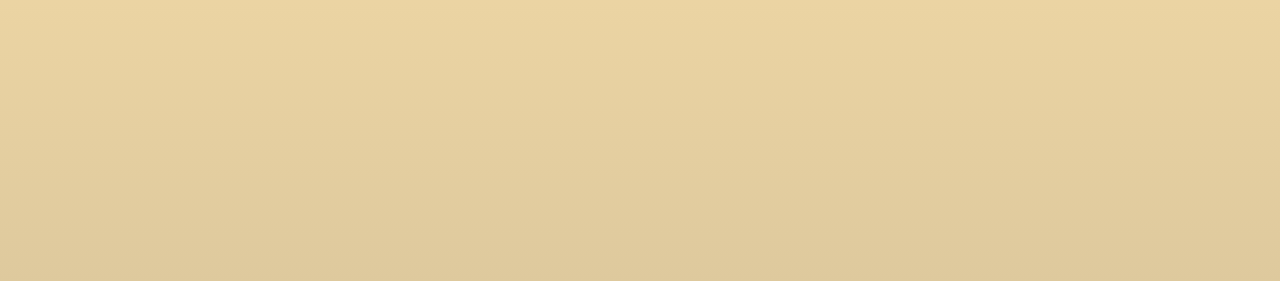
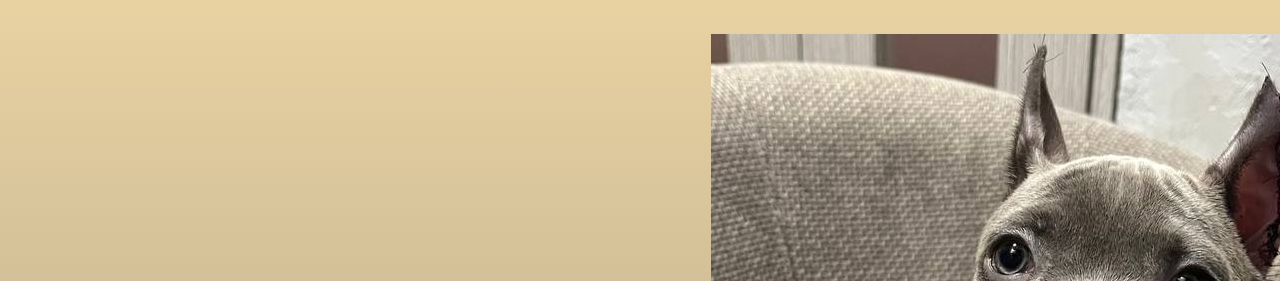
Before and after one commit to AnnaZakharevich/wed, a plain HTML site: page index.html in a window 1280 px wide. Shown: the part 101-382 px from the top of the page. Drawn offline with Linux system fonts and the light colour scheme; files whose address does not match are found by name.

Commit message:
Update main.css

```diff
--- a/css/main.css
+++ b/css/main.css
@@ -97,7 +97,7 @@ header nav ul li.btn a:hover{
 }
 
 .hero--info {
-    width: 30%;
+    width: 530px;
     padding: 250px 0;
 }
 
@@ -134,7 +134,6 @@ header nav ul li.btn a:hover{
 }
 
 .hero img {
-    width: 40%
     position: absolute;
     right: -70px;
     top: 0;
@@ -211,7 +210,7 @@ header nav ul li.btn a:hover{
 /* Секция с изображением */
 
 .features {
-    background: url('img/fon.png') no-repeat center center fixed;
+    background: url('/Users/annazaharevic/Documents/4 курс/РМП Посягин/sss/img/fon.png') no-repeat center center fixed;
     background-size: cover;
     padding: 80px 0;
     color: #fff;
@@ -470,5 +469,4 @@ footer hr {
 
 footer > p {
     text-align: center;
-
 }
```
